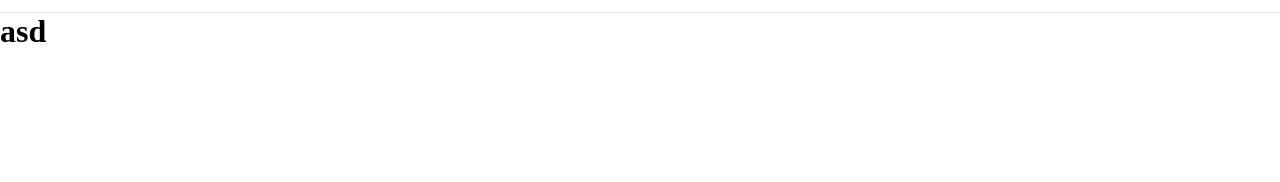
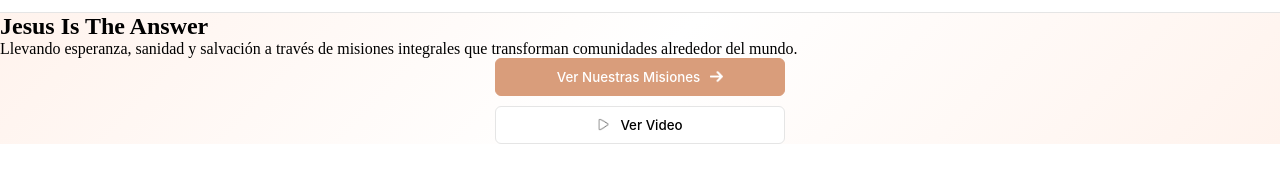
Before and after one commit to GonzaloDEV0210/Jesus_is_the_answer, a plain HTML site: page index.html in a window 1280 px wide. Shown: the part 44-226 px from the top of the page. Drawn offline with Linux system fonts and the light colour scheme; a web font is replaced by a local one.

Commit message:
empzando a maquetar el banner

```diff
--- a/assets/css/home.css
+++ b/assets/css/home.css
@@ -173,6 +173,42 @@
 .option_language_selected {
     width: 12px;
 }
+/* ----- */
+.cont_banner {
+    background: var(--color_fondo_banner);
+    background: linear-gradient(134deg,rgba(255, 243, 237, 1) 0%, rgba(255, 255, 255, 1) 50%, rgba(255, 243, 237, 1) 100%);
+}
 
+.cont_banner_buttons {
+    display: flex;
+    flex-direction: column;
+    gap: 10px;
+}
 
-/* ----- */
+.banner_button {
+    width: 290px;
+    display: flex;
+    align-items: center;
+    justify-content: center;
+    gap: 10px;
+    padding: 10px;
+    border-radius: 6px;
+    margin: auto;
+    font-family: var(--font_inter);
+    font-weight: 500;
+}
+
+.banner_button_misiones {
+    background-color: var(--color_principal);
+    color: var(--color_blanco);
+    border: 1px solid var(--color_principal);
+}
+
+.banner_button_video {
+    background-color: var(--color_blanco);
+    border: 1px solid var(--color_bordes);
+}
+
+.banner_button img {
+    width: 13px;
+}
--- a/assets/css/main.css
+++ b/assets/css/main.css
@@ -43,6 +43,7 @@
     --color_fondo_oscuro: #0A0A0A;
     --color_claro: #FAFAFA;
     --color_principal: #D99D7B;
+    --color_fondo_nanner: #fff3ed;
     --font_inter: 'Inter';
     --font_inter_italic: 'Inter Italic';
     --font_play: 'Playfair Display';
--- a/index.html
+++ b/index.html
@@ -60,7 +60,14 @@
         <!-- FIN NAV DESKTOP -->
     </header>
     <main>
-        <h1>asd</h1>
+        <section class="cont_banner">
+            <h1 class="cont_banner_title">Jesus Is The <span>Answer</span></h1>
+            <p class="cont_banner_paragraph">Llevando esperanza, sanidad y salvación a través de misiones integrales que transforman comunidades alrededor del mundo.</p>
+            <div class="cont_banner_buttons">
+                <button class="banner_button banner_button_misiones">Ver Nuestras Misiones <img src="/assets/images/icons/flecha-derecha_blanca.png" alt="icono de flecha apuntando a la derecha"></button>
+                <button class="banner_button banner_button_video"><img src="/assets/images/icons/play_video.png" alt="icono de play video"> Ver Video</button>
+            </div>
+        </section>
     </main>
     <footer></footer>
     <script src="/assets/js/combo_language.js"></script>
```
